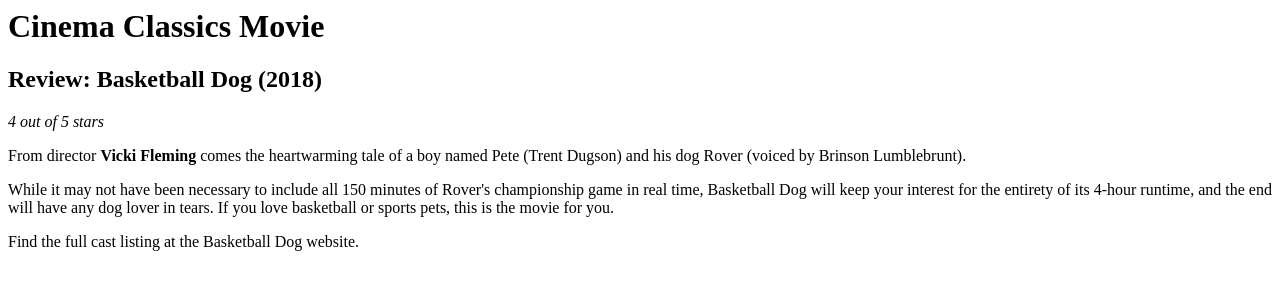
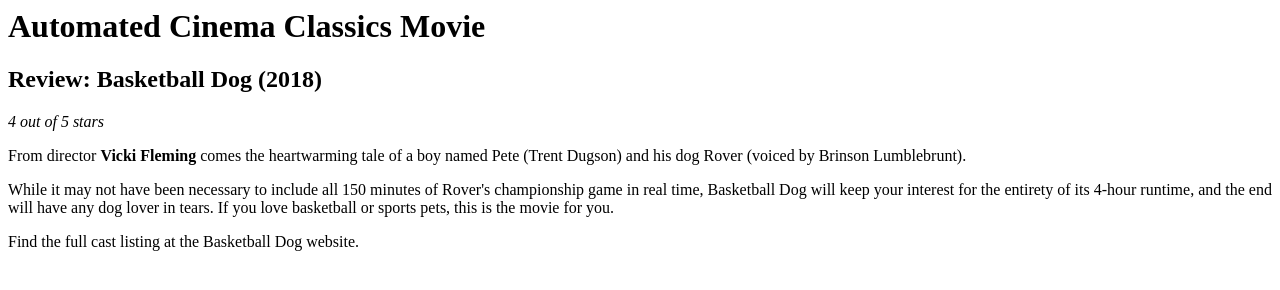
Before and after one commit to Jayantikri/jenkins, a plain HTML site: page index.html in a window 1280 px wide. Drawn offline with Linux system fonts and the light colour scheme.

Commit message:
Update index.html

```diff
--- a/index.html
+++ b/index.html
@@ -1,6 +1,6 @@
 <html>
   <body>
-    <h1>Cinema Classics Movie</h1>
+    <h1>Automated Cinema Classics Movie</h1>
     <h2>Review: Basketball Dog (2018)</h2>
     <p><i>4 out of 5 stars</i></p>
     <p>From director <b>Vicki Fleming</b> comes the heartwarming tale of a boy named Pete (Trent Dugson) and his dog Rover (voiced by Brinson Lumblebrunt).</p>
```
